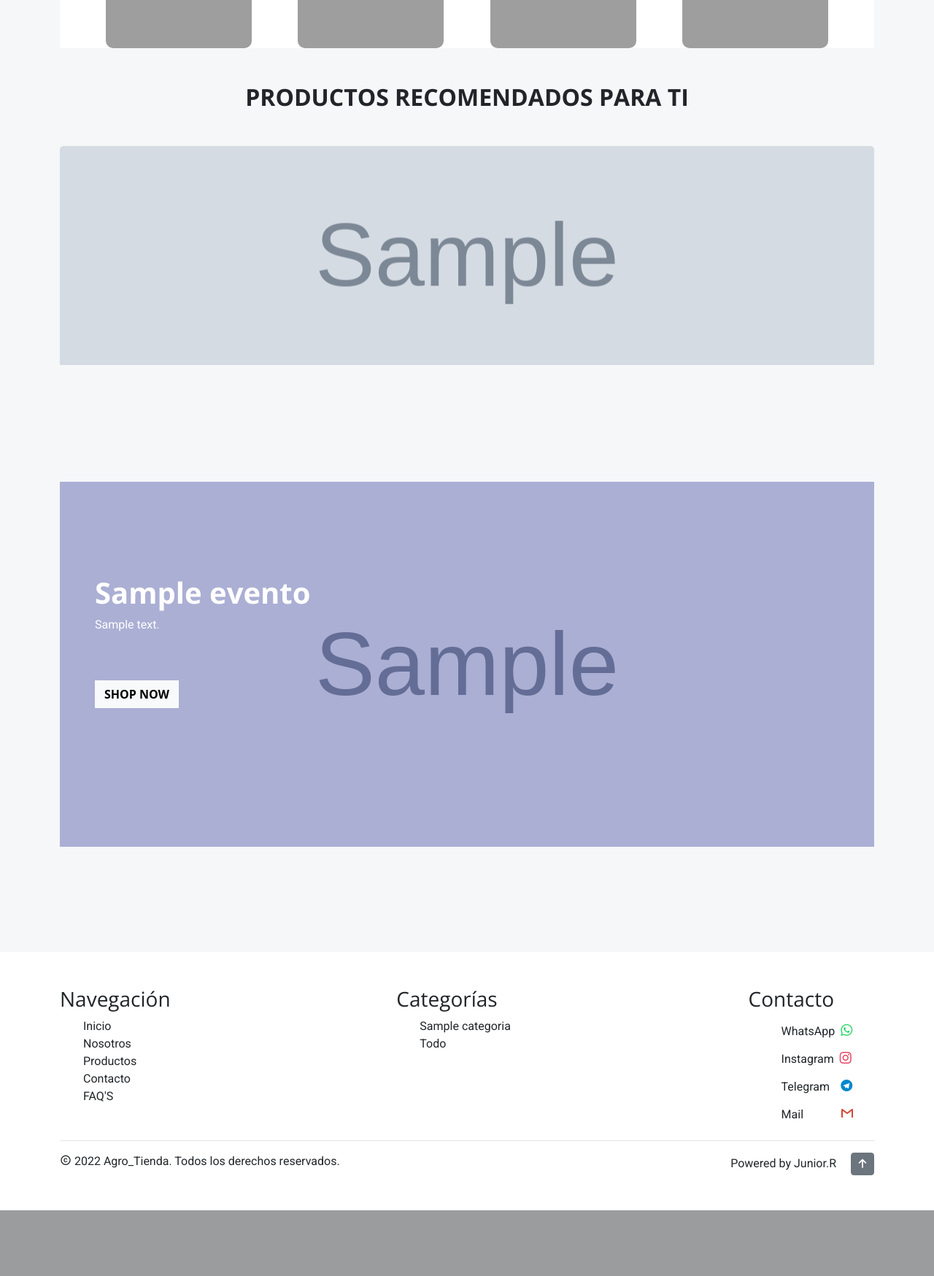
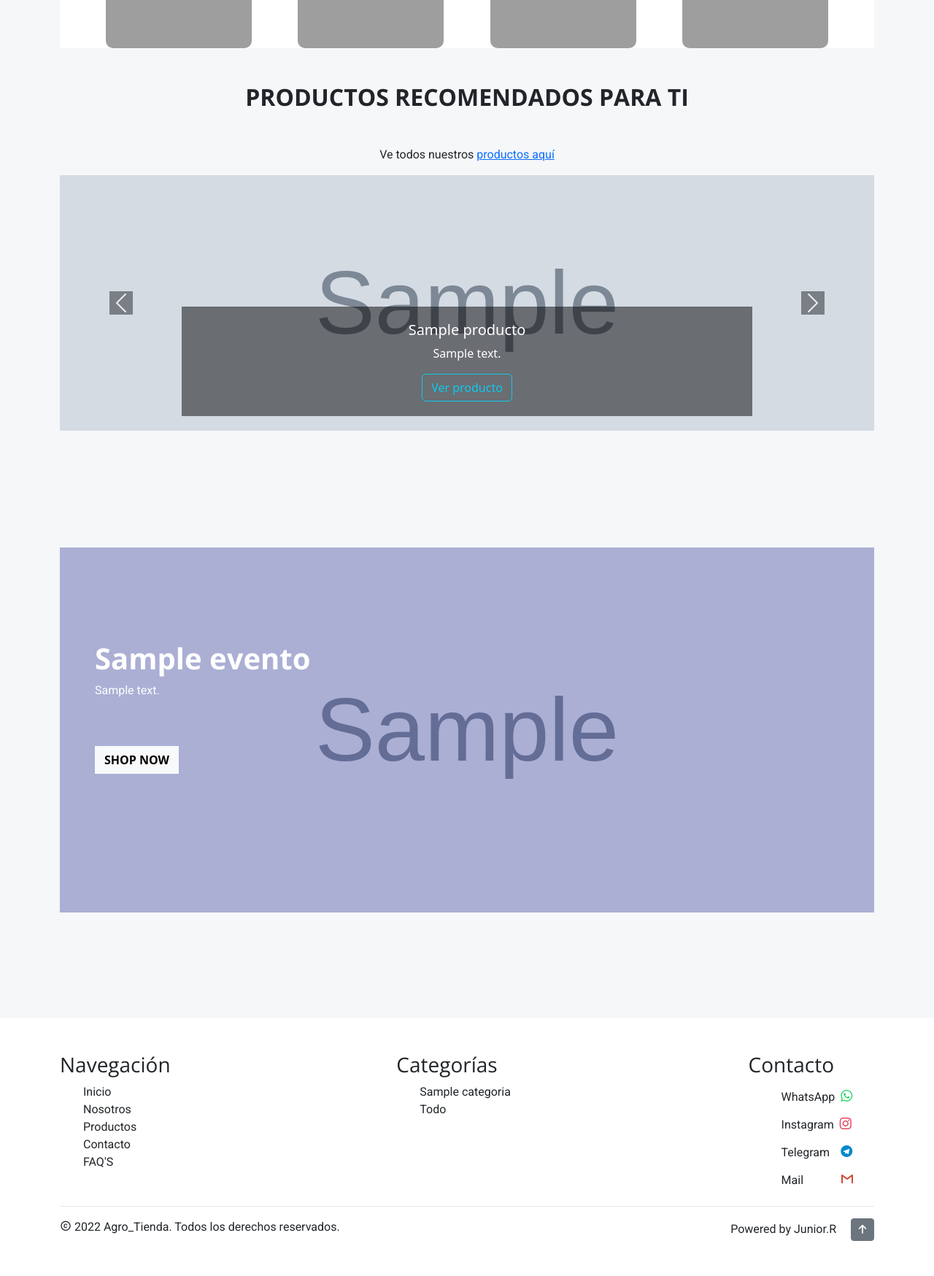
Before and after one commit to junior-r/Agro_Tienda, a Django app: page / in a window 1280 px wide. Shown: the part 1650-3398 px from the top of the page at 73% size. Before the commit the page ends 3308 px from the top, so only its background shows below. Run offline with Django 4.2, Linux system fonts and the light colour scheme; tables that the repository leaves empty hold one stand-in row (values such as "Sample post"); grey boxes marked "Sample" are stand-in pictures; some libraries are stand-ins or nearby versions; some web fonts are replaced; grey boxes are pictures that could not be loaded.

Commit message:
carrousel de productos agregado

```diff
--- a/Users/templates/general/home.html
+++ b/Users/templates/general/home.html
@@ -63,19 +63,32 @@
 
         <section class="recommended-products my-5">
             <h3 class="text-center title fs-2 my-5 fw-bold">PRODUCTOS RECOMENDADOS PARA TI</h3>
+            <p class="text text-center">Ve todos nuestros <a href="{% url 'productos' %}">productos aquí</a></p>
             <div class="content-recommended-products">
                 {% if recommended_products %}
-                    {% for recommended_product in recommended_products %}
-                        <div class="card h-100">
-                            <figure class="card-img-top" style="background-image: url({{ recommended_product.imagen.url }})">
-                            </figure>
-                            <div class="card-body">
-                                <h5 class="card-title title fw-bold fs-2">{{ recommended_product.nombre }}</h5>
-                                <p class="card-text text">{{ recommended_product.descripcion }}</p>
-                                <a href="{% url 'detail_producto' recommended_product.id %}" class="btn btn-outline-info">Ver producto</a>
-                            </div>
+
+                    <div id="carouselExampleCaptions" class="carousel slide" data-bs-ride="false">
+                        <div class="carousel-inner">
+                            {% for recommended_product in recommended_products %}
+                                <div class="carousel-item active">
+                                    <img src="{{ recommended_product.imagen.url }}" class="d-block w-100" alt="..." style="max-height: 350px; height: 100%; object-fit: cover">
+                                    <div class="carousel-caption d-none d-md-block" style="background-color: rgba(0, 0, 0, 0.5);">
+                                        <h5>{{ recommended_product.nombre }}</h5>
+                                        <p>{{ recommended_product.descripcion }}</p>
+                                        <a href="{% url 'detail_producto' recommended_product.id %}" class="btn btn-outline-info">Ver producto</a>
+                                    </div>
+                                </div>
+                            {% endfor %}
                         </div>
-                    {% endfor %}
+                        <button class="carousel-control-prev" type="button" data-bs-target="#carouselExampleCaptions" data-bs-slide="prev">
+                            <span class="carousel-control-prev-icon bg-dark" aria-hidden="true"></span>
+                            <span class="visually-hidden">Previous</span>
+                        </button>
+                        <button class="carousel-control-next" type="button" data-bs-target="#carouselExampleCaptions" data-bs-slide="next">
+                            <span class="carousel-control-next-icon bg-dark" aria-hidden="true"></span>
+                            <span class="visually-hidden">Next</span>
+                        </button>
+                    </div>
                 {% endif %}
             </div>
         </section>
```
